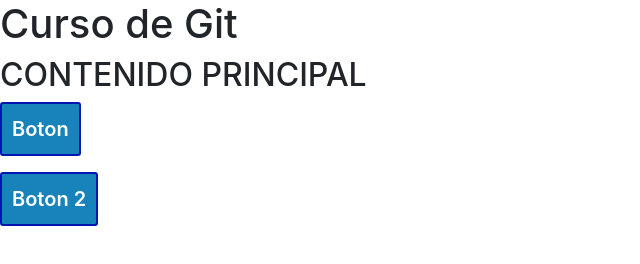
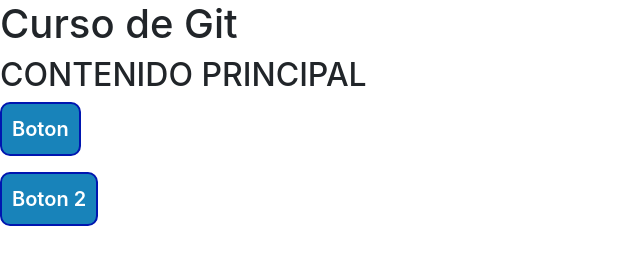
Before and after one commit to mmrasteu/curso-git, a website: page public_html/index.html in a window 1280 px wide. Shown: the full height of the page, 0-640 px from the left. Drawn offline with nearby package versions, Linux system fonts and the light colour scheme.

Commit message:
Se han cambiado mas detalles de los botones

```diff
--- a/public_html/css/style.css
+++ b/public_html/css/style.css
@@ -15,6 +15,6 @@ and open the template in the editor.
     font-size: 20px;
     color: #ffffff;
     background-color: #1883ba;
-    border-radius: 3px;
+    border-radius: 10px;
     border: 2px solid #0016b0;
   }
```
